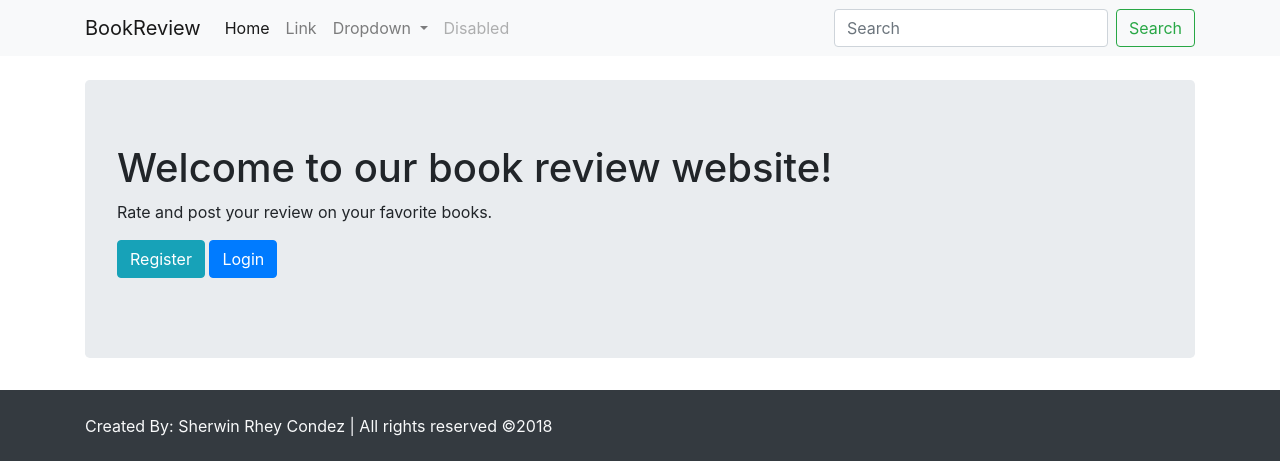
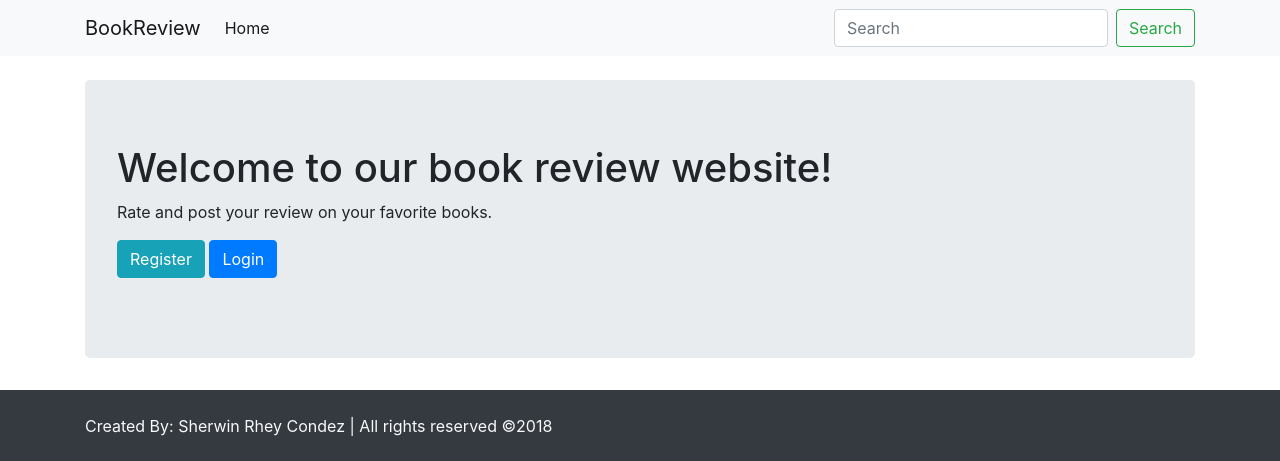
Before and after one commit to shervs336/book_review, a Flask app: page / in a window 1280 px wide. Shown: the top 461 px of the page. Run offline with Flask 2, Linux system fonts and the light colour scheme; data that the repository does not hold is empty; some libraries are stand-ins or nearby versions.

Commit message:
Correctly place index url in navigation and remove excess links.

```diff
--- a/application.py
+++ b/application.py
@@ -23,7 +23,7 @@ Session(app)
 engine = create_engine(os.getenv("DATABASE_URL"))
 db = scoped_session(sessionmaker(bind=engine))
 
-
+@app.route("/index")
 @app.route("/")
 def index():
 
--- a/templates/layouts/main.html
+++ b/templates/layouts/main.html
@@ -13,7 +13,7 @@
   <body>
     <nav class="navbar navbar-expand-lg navbar-light bg-light">
       <div class="container">
-        <a class="navbar-brand" href="#">BookReview</a>
+        <a class="navbar-brand" href="{{ url_for('index') }}">BookReview</a>
         <button class="navbar-toggler" type="button" data-toggle="collapse" data-target="#navbarSupportedContent" aria-controls="navbarSupportedContent" aria-expanded="false" aria-label="Toggle navigation">
           <span class="navbar-toggler-icon"></span>
         </button>
@@ -21,24 +21,7 @@
         <div class="collapse navbar-collapse" id="navbarSupportedContent">
           <ul class="navbar-nav mr-auto">
             <li class="nav-item active">
-              <a class="nav-link" href="#">Home <span class="sr-only">(current)</span></a>
-            </li>
-            <li class="nav-item">
-              <a class="nav-link" href="#">Link</a>
-            </li>
-            <li class="nav-item dropdown">
-              <a class="nav-link dropdown-toggle" href="#" id="navbarDropdown" role="button" data-toggle="dropdown" aria-haspopup="true" aria-expanded="false">
-                Dropdown
-              </a>
-              <div class="dropdown-menu" aria-labelledby="navbarDropdown">
-                <a class="dropdown-item" href="#">Action</a>
-                <a class="dropdown-item" href="#">Another action</a>
-                <div class="dropdown-divider"></div>
-                <a class="dropdown-item" href="#">Something else here</a>
-              </div>
-            </li>
-            <li class="nav-item">
-              <a class="nav-link disabled" href="#">Disabled</a>
+              <a class="nav-link" href="{{ url_for('index') }}">Home <span class="sr-only">(current)</span></a>
             </li>
           </ul>
           <form class="form-inline my-2 my-lg-0">
```
